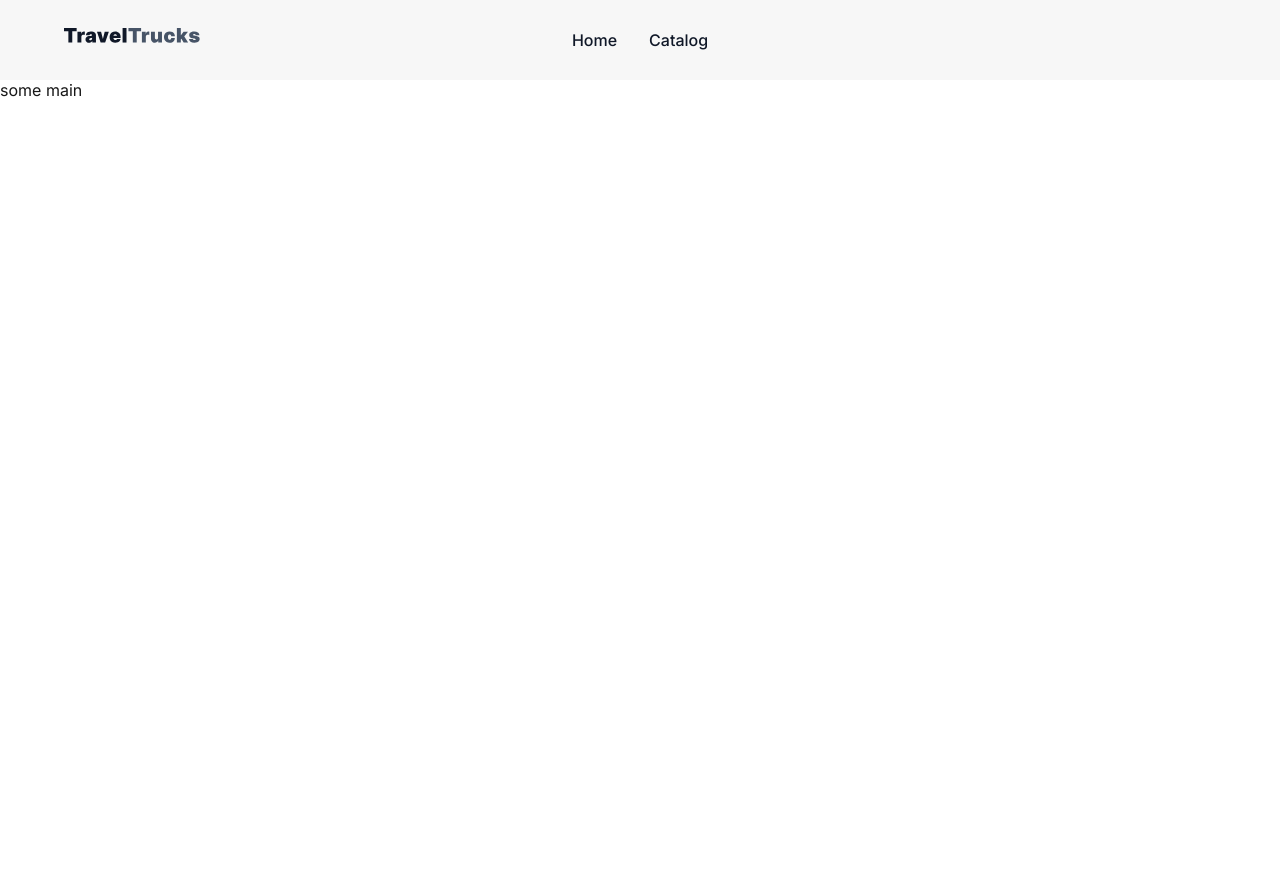
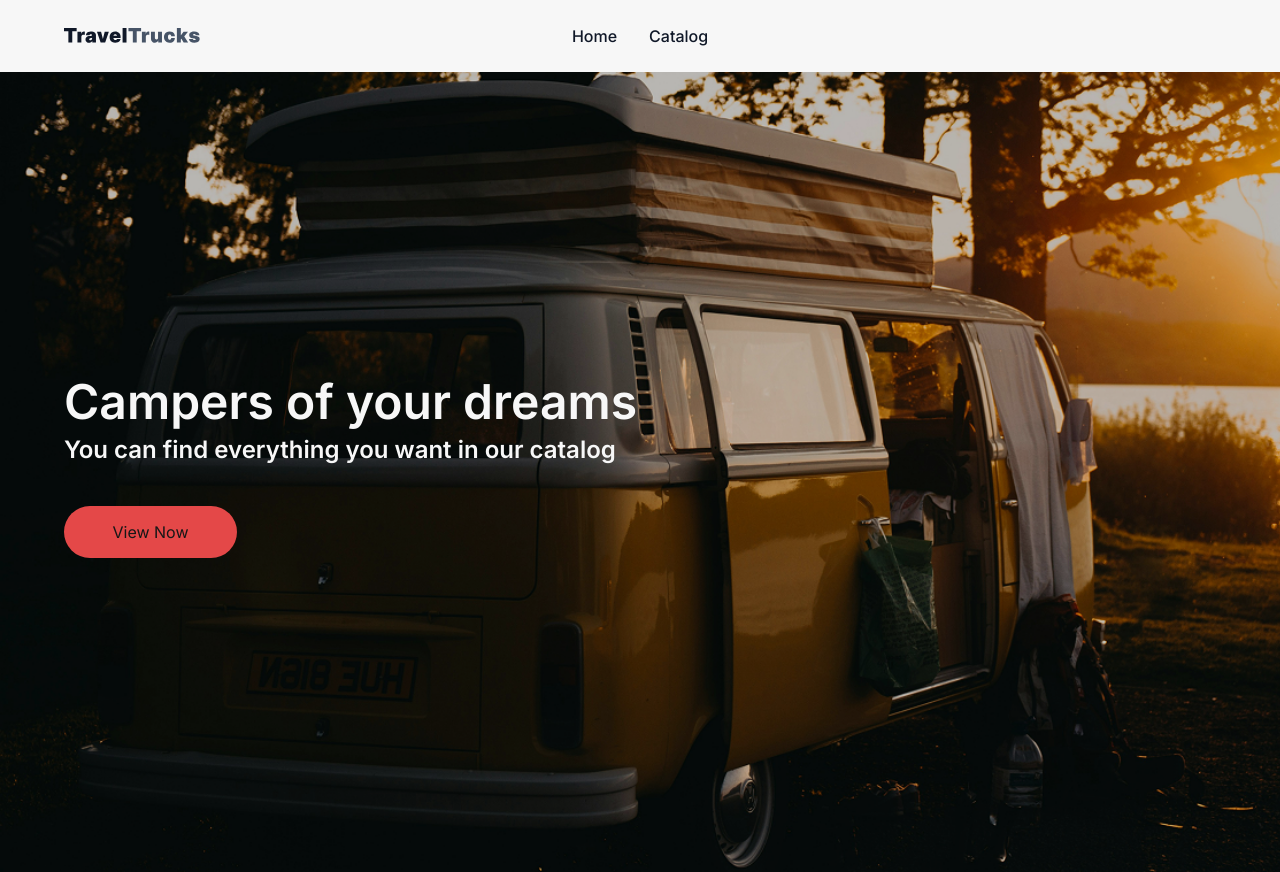
Before and after one commit to e-macro/Campers, a Next.js app: page / in a window 1280 px wide. Before the commit the page ends 800 px from the top, so only its background shows below. Built offline with nearby package versions, Linux system fonts and the light colour scheme.

Commit message:
Made page Header and Home page

```diff
--- a/app/globals.css
+++ b/app/globals.css
@@ -40,6 +40,9 @@ body {
   margin: 0;
 }
 
+h1 {
+  font-weight: 600;
+}
 a {
   color: inherit;
   text-decoration: none;
--- a/app/page.module.css
+++ b/app/page.module.css
@@ -1,141 +1,45 @@
-.page {
-  --background: #fafafa;
-  --foreground: #fff;
-
-  --text-primary: #000;
-  --text-secondary: #666;
-
-  --button-primary-hover: #383838;
-  --button-secondary-hover: #f2f2f2;
-  --button-secondary-border: #ebebeb;
-
+.main {
+  height: 100vh;
+  background-image: url(../public/MainPicture.png);
+  background-size: cover;
   display: flex;
-  min-height: 100vh;
   align-items: center;
-  justify-content: center;
-  font-family: var(--font-geist-sans);
-  background-color: var(--background);
 }
 
-.main {
+.container {
+  margin-left: 64px;
   display: flex;
-  min-height: 100vh;
-  width: 100%;
-  max-width: 800px;
   flex-direction: column;
+  justify-content: center;
   align-items: flex-start;
-  justify-content: space-between;
-  background-color: var(--foreground);
-  padding: 120px 60px;
+  gap: 40px;
 }
 
-.intro {
+.textContainer {
   display: flex;
   flex-direction: column;
-  align-items: flex-start;
-  text-align: left;
-  gap: 24px;
+  gap: 16px;
+  font-weight: 600;
+  color: var(--color-input)
 }
 
-.intro h1 {
-  max-width: 320px;
-  font-size: 40px;
-  font-weight: 600;
-  line-height: 48px;
-  letter-spacing: -2.4px;
-  text-wrap: balance;
-  color: var(--text-primary);
+.title {
+  font-size: 48px;
+  line-height: 67%;
 }
 
-.intro p {
-  max-width: 440px;
-  font-size: 18px;
-  line-height: 32px;
-  text-wrap: balance;
-  color: var(--text-secondary);
+.text {
+  font-size: 24px;
+  line-height: 133%;
 }
 
-.intro a {
-  font-weight: 500;
-  color: var(--text-primary);
+.button {
+  padding: 16px 48.5px;
+  background: var(--color-button);
+  border-radius: 200px;
 }
 
-.ctas {
-  display: flex;
-  flex-direction: row;
-  width: 100%;
-  max-width: 440px;
-  gap: 16px;
-  font-size: 14px;
+.button:hover {
+  background: var(--color-button-hover);
+  transition: cubic-bezier(0.165, 0.84, 0.44, 1) 0.3s;
 }
-
-.ctas a {
-  display: flex;
-  justify-content: center;
-  align-items: center;
-  height: 40px;
-  padding: 0 16px;
-  border-radius: 128px;
-  border: 1px solid transparent;
-  transition: 0.2s;
-  cursor: pointer;
-  width: fit-content;
-  font-weight: 500;
-}
-
-a.primary {
-  background: var(--text-primary);
-  color: var(--background);
-  gap: 8px;
-}
-
-a.secondary {
-  border-color: var(--button-secondary-border);
-}
-
-/* Enable hover only on non-touch devices */
-@media (hover: hover) and (pointer: fine) {
-  a.primary:hover {
-    background: var(--button-primary-hover);
-    border-color: transparent;
-  }
-
-  a.secondary:hover {
-    background: var(--button-secondary-hover);
-    border-color: transparent;
-  }
-}
-
-@media (max-width: 600px) {
-  .main {
-    padding: 48px 24px;
-  }
-
-  .intro {
-    gap: 16px;
-  }
-
-  .intro h1 {
-    font-size: 32px;
-    line-height: 40px;
-    letter-spacing: -1.92px;
-  }
-}
-
-@media (prefers-color-scheme: dark) {
-  .logo {
-    filter: invert();
-  }
-
-  .page {
-    --background: #000;
-    --foreground: #000;
-
-    --text-primary: #ededed;
-    --text-secondary: #999;
-
-    --button-primary-hover: #ccc;
-    --button-secondary-hover: #1a1a1a;
-    --button-secondary-border: #1a1a1a;
-  }
-}
--- a/app/page.tsx
+++ b/app/page.tsx
@@ -1,10 +1,22 @@
-import Image from "next/image";
-import styles from "./page.module.css";
+import Link from "next/link";
+import css from "./page.module.css";
 
 export default function Home() {
   return (
-    <main>
-      some main
+    <main className={css.main}>
+      <div className={css.container}>
+        <div className={css.textContainer}>
+          <h1 className={css.title}>
+            Campers of your dreams
+          </h1>
+          <p className={css.text}>
+            You can find everything you want in our catalog
+          </p>
+        </div>
+        <Link href="/catalog" className={css.button}>
+          View Now
+        </Link>
+      </div>
     </main>
   );
 }
--- /dev/null
+++ b/components/CamperList/CamperList.tsx
@@ -0,0 +1,5 @@
+import css from './CamperList.module.css';
+
+const CamperList = () => {
+    return()
+}
--- a/components/Header/Header.module.css
+++ b/components/Header/Header.module.css
@@ -2,45 +2,37 @@
     background: var(--color-input);
 }
 
-/* .logo {
-    position: absolute;
-    left: 64px;
+.logo {
     width: 136px;
     height: 16px;
 }
 
-.container {
+.leftSection {
+    flex: 1;
     display: flex;
-    justify-content: center;
+    justify-content: flex-start;
     align-items: center;
-    max-width: 1440px;
-    padding: 0 64px;
-    margin: 0 auto;
-    position: relative;
 }
-
-.nav {
-    /* display: flex;
-    justify-content: flex-start;
-    /* gap: 450px;
-    flex: 2;
-} */
 
 .container {
     display: flex;
     align-items: center;
-    justify-content: center; /* центрує nav */
     max-width: 1440px;
-    padding: 28px 64px;
+    padding: 24px 64px;
     margin: 0 auto;
-    position: relative; /* для absolute positioning logo */
 }
 
-.logo {
-    position: absolute;
-    left: 64px; /* прилипає до лівого краю padding */
-    width: 136px;
-    height: 16px;
+.nav {
+    display: flex;
+    flex: 1;
+    justify-content: center;
+}
+
+
+.rightSection {
+    flex: 1;
+    display: flex;
+    justify-content: flex-end;
 }
 
 .navList {
--- a/components/Header/Header.tsx
+++ b/components/Header/Header.tsx
@@ -5,9 +5,11 @@ const Header = () => {
         <header className={css.header}>
             <div className={css.container}>
                 <nav className={css.nav}>
-                    <svg className={css.logo}>
-                        <use href="/logo.svg#logo" />
-                    </svg>
+                    <div className={css.leftSection}>
+                        <svg className={css.logo}>
+                            <use href="/logo.svg#logo" />
+                        </svg>
+                    </div>
                     <ul className={css.navList}>
                         <li className={css.navLink}>
                             <Link href="/">Home</Link>
@@ -16,7 +18,7 @@ const Header = () => {
                             <Link href='/catalog'>Catalog</Link>
                         </li>
                     </ul>
-                    <></>
+                    <div className={css.rightSection}></div>
                 </nav>
             </div>
         </header>
```
Also changed, not shown: app/catalog/page.tsx (+9 -0 lines), app/catalog/catalog.module.css (added), components/CamperList/CamperList.module.css (added), public/MainPicture.png (added).
